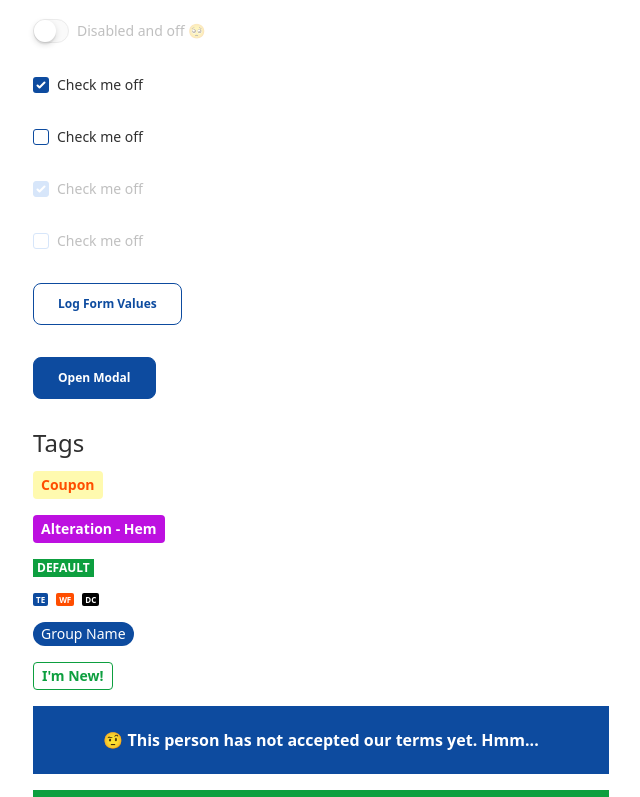
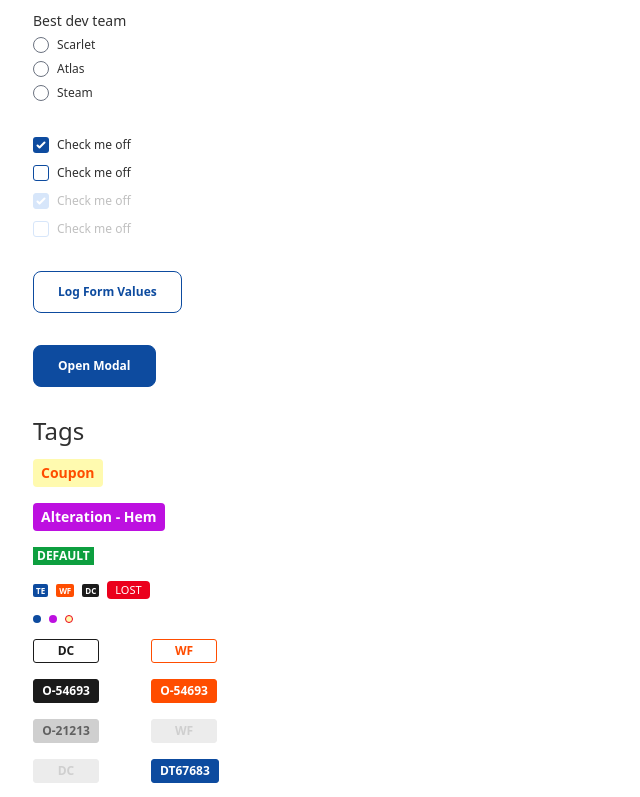
Before and after one commit to paulhmorris/crm-components, a React (Vite) app: page /components in a window 1280 px wide. Shown: the part 1800-2597 px from the top of the page, without its empty margins (79-719 px from the left). Built offline with nearby package versions, Linux system fonts and the light colour scheme.

Commit message:
Fix checkbox/radio rendering error, add order pill

```diff
--- a/src/components/Forms/Checkbox.tsx
+++ b/src/components/Forms/Checkbox.tsx
@@ -1,38 +1,29 @@
-import { ComponentPropsWithRef } from "react";
-import { useField } from "react-final-form";
+import { Field } from "react-final-form";
+import { CheckboxProps } from "types";
 import { classNames } from "utils/helpers";
 
-interface CheckboxProps extends ComponentPropsWithRef<"input"> {
-  name: string;
-  label?: string;
-}
-
-export const Checkbox = ({ name, label, ...props }: CheckboxProps) => {
-  const {
-    input: { value, onChange, type = "checkbox", ...inputProps },
-  } = useField(name);
-
+export const Checkbox = ({
+  name,
+  label,
+  fieldProps,
+  ...props
+}: CheckboxProps) => {
   return (
-    <div className={classNames("flex items-center space-x-2")}>
-      <input
-        {...props}
-        {...inputProps}
-        id={name}
-        type={type}
-        value={value}
-        defaultChecked={value}
-        onChange={onChange}
-        className="form-checkbox focus:shadow-none focus:outline-none focus:ring-0"
-      />
+    <Field name={name} type="checkbox" {...fieldProps}>
+      {({ input }) => (
+        <div className="flex items-center space-x-2">
+          <input {...input} {...props} id={name} className="form-checkbox" />
           <label
             htmlFor={name}
             className={classNames(
               props.disabled && "pointer-events-none cursor-auto opacity-30",
-          "cursor-pointer"
+              "cursor-pointer text-xs"
             )}
           >
             {label}
           </label>
         </div>
+      )}
+    </Field>
   );
 };
--- /dev/null
+++ b/src/components/Forms/Radio.tsx
@@ -0,0 +1,28 @@
+import { Field } from "react-final-form";
+import { RadioProps } from "types";
+
+export const Radio = ({
+  name,
+  value,
+  label,
+  fieldProps,
+  ...props
+}: RadioProps) => {
+  return (
+    <Field name={name} type="radio" value={value.toString()} {...fieldProps}>
+      {({ input }) => (
+        <div className="flex items-center space-x-2">
+          <input
+            {...props}
+            {...input}
+            id={value.toString()}
+            className="cursor-pointer text-tide-blue transition-colors duration-75 focus:ring-transparent"
+          />
+          <label htmlFor={value.toString()} className="cursor-pointer text-xs">
+            {label}
+          </label>
+        </div>
+      )}
+    </Field>
+  );
+};
--- a/src/components/Forms/Toggle.tsx
+++ b/src/components/Forms/Toggle.tsx
@@ -42,7 +42,7 @@ export const Toggle = ({ name, label, ...props }: IToggle) => {
             aria-hidden="true"
             className={classNames(
               value ? "translate-x-3" : "translate-x-0",
-              "pointer-events-none inline-block h-[22px] w-[22px] transform rounded-full bg-white shadow-toggle transition duration-300 ease-in-out"
+              "pointer-events-none inline-block h-[18px] w-[18px] transform rounded-full bg-white shadow-toggle transition duration-300 ease-in-out"
             )}
           />
         </Switch>
@@ -50,7 +50,7 @@ export const Toggle = ({ name, label, ...props }: IToggle) => {
           <Switch.Label
             className={classNames(
               props.disabled && "cursor-default opacity-30",
-              "cursor-pointer"
+              "cursor-pointer text-xs"
             )}
           >
             {label}
--- /dev/null
+++ b/src/components/Orders/OrderPill.tsx
@@ -0,0 +1,46 @@
+import { OrderPillProps } from "types";
+import { classNames } from "utils/helpers";
+
+/** Pass the order type, optional status and text, and this component will render the associated pill */
+export const OrderPill = ({ text, pillType, status }: OrderPillProps) => {
+  const defaultText = pillType === "dryClean" ? "DC" : "WF";
+  if (pillType === "ticket" && status) {
+    throw new TypeError("Ticket order pills have no status");
+  }
+
+  return (
+    <div
+      className={classNames(
+        "inline-flex h-6 min-w-[66px] max-w-min items-center justify-center whitespace-nowrap rounded-sm border px-2 text-xs font-bold leading-3",
+        // DC Request
+        pillType === "dryClean" &&
+          status === "request" &&
+          "border-black bg-transparent text-black",
+        // DC Active
+        pillType === "dryClean" &&
+          status === "active" &&
+          "border-black bg-black text-white",
+        // W&F Request
+        pillType === "washFold" &&
+          status === "request" &&
+          "border-tide-orange bg-transparent text-tide-orange",
+        // W&F Active
+        pillType === "washFold" &&
+          status === "active" &&
+          "border-tide-orange bg-tide-orange text-white",
+        // Canceled, finished, tickets
+        status === "request"
+          ? "bg-transparent"
+          : status === "canceled"
+          ? "border-gray-200 bg-gray-200 text-gray-300"
+          : status === "finished"
+          ? "border-gray-300 bg-gray-300 text-secondary"
+          : pillType === "ticket" && "border-tide-blue bg-tide-blue text-white"
+      )}
+    >
+      <span>
+        {status === "request" || status === "canceled" ? defaultText : text}
+      </span>
+    </div>
+  );
+};
--- a/src/components/Tags/index.tsx
+++ b/src/components/Tags/index.tsx
@@ -1,24 +1,24 @@
-type TagProps = { text: string };
+type TagPropsWithText = { text: string };
 
-export const CouponTag = ({ text }: TagProps) => {
+export const CouponTag = ({ text }: TagPropsWithText) => {
   return (
-    <div className="inline-flex max-w-min items-center whitespace-nowrap rounded bg-tag-yellow px-2 py-1 align-middle font-bold text-tide-orange">
+    <div className="inline-flex max-w-min flex-grow-0 items-center whitespace-nowrap rounded bg-tag-yellow px-2 py-1 align-middle font-bold text-tide-orange">
       <span>{text}</span>
     </div>
   );
 };
 
-export const SpecialServicesTag = ({ text }: TagProps) => {
+export const SpecialServicesTag = ({ text }: TagPropsWithText) => {
   return (
-    <div className="inline-flex max-w-min items-center whitespace-nowrap rounded bg-tag-purple px-2 py-1 align-middle font-bold text-white">
+    <div className="inline-flex max-w-min flex-grow-0 items-center whitespace-nowrap rounded bg-tag-purple px-2 py-1 align-middle font-bold text-white">
       <span className="capitalize">{text}</span>
     </div>
   );
 };
 
-export const GroupNameTag = ({ text }: TagProps) => {
+export const GroupNameTag = ({ text }: TagPropsWithText) => {
   return (
-    <div className="inline-flex max-w-min items-center whitespace-nowrap rounded-pill bg-blue-200 px-2 py-0.5 align-middle text-sm text-white">
+    <div className="inline-flex max-w-min flex-grow-0 items-center whitespace-nowrap rounded-pill bg-blue-200 px-2 py-0.5 align-middle text-sm text-white">
       <span className="capitalize">{text}</span>
     </div>
   );
@@ -26,7 +26,7 @@ export const GroupNameTag = ({ text }: TagProps) => {
 
 export const DefaultTag = () => {
   return (
-    <div className="inline-flex max-w-min items-center whitespace-nowrap bg-tag-green px-1 align-middle text-xs font-bold leading-[18px] text-white">
+    <div className="inline-flex max-w-min flex-grow-0 items-center whitespace-nowrap bg-tag-green px-1 align-middle text-xs font-bold leading-[18px] text-white">
       <span>DEFAULT</span>
     </div>
   );
@@ -34,7 +34,7 @@ export const DefaultTag = () => {
 
 export const TaxExemptTag = () => {
   return (
-    <div className="inline-flex max-w-min items-center whitespace-nowrap rounded-sm bg-blue-200 px-[3px] py-[1px] align-middle text-tiny font-bold leading-[11px] text-white">
+    <div className="inline-flex max-w-min flex-grow-0 items-center whitespace-nowrap rounded-tiny bg-blue-200 px-[3px] py-[1px] align-middle text-tiny font-bold leading-[11px] text-white">
       <span>TE</span>
     </div>
   );
@@ -42,15 +42,23 @@ export const TaxExemptTag = () => {
 
 export const WashFoldTag = () => {
   return (
-    <div className="inline-flex max-w-min items-center whitespace-nowrap rounded-sm bg-tide-orange px-[3px] py-[1px] align-middle text-tiny font-bold leading-[11px] text-white">
+    <div className="inline-flex max-w-min flex-grow-0 items-center whitespace-nowrap rounded-tiny bg-tide-orange px-[3px] py-[1px] align-middle text-tiny font-bold leading-[11px] text-white">
       <span>WF</span>
+    </div>
+  );
+};
+
+export const LostTag = () => {
+  return (
+    <div className="inline-flex max-w-min flex-grow-0 items-center whitespace-nowrap rounded bg-error px-2 py-[1px] align-middle text-[11px] leading-4 text-white">
+      <span>LOST</span>
     </div>
   );
 };
 
 export const DryCleanTag = () => {
   return (
-    <div className="inline-flex max-w-min items-center whitespace-nowrap rounded-sm bg-black px-[3px] py-[1px] align-middle text-tiny font-bold leading-[11px] text-white">
+    <div className="inline-flex max-w-min flex-grow-0 items-center whitespace-nowrap rounded-tiny bg-black px-[3px] py-[1px] align-middle text-tiny font-bold leading-[11px] text-white">
       <span>DC</span>
     </div>
   );
@@ -58,8 +66,24 @@ export const DryCleanTag = () => {
 
 export const NewLeadTag = () => {
   return (
-    <div className="inline-flex h-7 max-w-min items-center whitespace-nowrap rounded border border-tag-green bg-transparent px-2 align-middle text-sm font-bold text-tag-green">
+    <div className="inline-flex h-7 max-w-min flex-grow-0 items-center whitespace-nowrap rounded border border-tag-green bg-transparent px-2 align-middle text-sm font-bold text-tag-green">
       <span>I&apos;m New!</span>
     </div>
   );
 };
+
+export const GroupDot = () => {
+  return <div className="inline-block h-2 w-2 rounded-full bg-tide-blue"></div>;
+};
+
+export const SpecialServiceDot = () => {
+  return (
+    <div className="inline-block h-2 w-2 rounded-full bg-tag-purple"></div>
+  );
+};
+
+export const CouponDot = () => {
+  return (
+    <div className="inline-block h-2 w-2 rounded-full border-[0.5px] border-error bg-tag-yellow"></div>
+  );
+};
--- a/src/index.css
+++ b/src/index.css
@@ -11,7 +11,7 @@
   }
 
   .body-small {
-    @apply text-xs leading-[18px];
+    @apply text-xs leading-[1.125rem];
   }
 
   h1 {
@@ -23,7 +23,7 @@
   }
 
   h3 {
-    @apply text-lg font-normal leading-[18px];
+    @apply text-lg font-normal leading-[1.125rem];
   }
 
   h4 {
@@ -81,11 +81,11 @@
   }
 
   .form-toggle {
-    @apply relative inline-flex h-6 w-9 shrink-0 cursor-pointer rounded-full border outline-transparent transition duration-300 ease-in-out focus:outline-none focus-visible:outline-2 focus-visible:ring-2 focus-visible:ring-blue-200 focus-visible:ring-opacity-75 focus-visible:ring-offset-2 disabled:cursor-auto;
+    @apply relative inline-flex h-5 w-8 shrink-0 cursor-pointer rounded-full border outline-transparent transition duration-300 ease-in-out focus:outline-none focus-visible:outline-2 focus-visible:ring-2 focus-visible:ring-blue-200 focus-visible:ring-opacity-75 focus-visible:ring-offset-2 disabled:cursor-auto;
   }
 
   .form-checkbox {
-    @apply h-4 w-4 cursor-pointer rounded-[3px] border border-blue-200 text-blue-200 transition duration-100 focus:ring-transparent disabled:pointer-events-none disabled:cursor-auto disabled:border-blue-100 disabled:text-blue-100;
+    @apply h-4 w-4 cursor-pointer rounded-[3px] border border-blue-200 text-blue-200 transition duration-100 focus:shadow-none focus:outline-none focus:ring-0 focus:ring-transparent disabled:pointer-events-none disabled:cursor-auto disabled:border-blue-100 disabled:text-blue-100;
   }
 
   .btn-primary {
--- a/src/routes/components.tsx
+++ b/src/routes/components.tsx
@@ -1,5 +1,7 @@
 import { Menu } from "@headlessui/react";
+import { Radio } from "components/Forms/Radio";
 import { MarketCard } from "components/Markets/MarketCard";
+import { OrderPill } from "components/Orders/OrderPill";
 import { useState } from "react";
 import { Form } from "react-final-form";
 import { classNames } from "utils/helpers";
@@ -16,11 +18,15 @@ import { Toggle } from "../components/Forms/Toggle";
 import { EmptyModal } from "../components/Modals/EmptyModal";
 import { SearchBox } from "../components/SearchBox";
 import {
+  CouponDot,
   CouponTag,
   DefaultTag,
   DryCleanTag,
+  GroupDot,
   GroupNameTag,
+  LostTag,
   NewLeadTag,
+  SpecialServiceDot,
   SpecialServicesTag,
   TaxExemptTag,
   WashFoldTag,
@@ -185,6 +191,7 @@ export default function ComponentDisplay() {
               <TextArea name="disabled" label="disabled" disabled />
               <TextArea name="disabledWithValue" label="disabled" disabled />
               <SearchBox name="mySearch" placeholder="Search..." />
+              <div className="space-y-4">
                 <Toggle name="myBoolean" label="Toggle me!" />
                 <Toggle name="myBoolean2" label="And me!" />
                 <Toggle
@@ -197,10 +204,26 @@ export default function ComponentDisplay() {
                   label="Disabled and off 🥺"
                   disabled
                 />
-              <Checkbox name="checkbox" label="Check me off" type="checkbox" />
+              </div>
+              <fieldset>
+                <legend>Best dev team</legend>
+                {/* Radios here */}
+                <div className="mt-1 space-y-1">
+                  <Radio name="bestTeam" label="Scarlet" value="scarlet" />
+                  <Radio name="bestTeam" label="Atlas" value="atlas" />
+                  <Radio name="bestTeam" label="Steam" value="steam" />
+                </div>
+              </fieldset>
+              <div className="space-y-2">
+                <Checkbox
+                  name="checkbox"
+                  label="Check me off"
+                  type="checkbox"
+                />
                 <Checkbox name="checkbox2" label="Check me off" />
                 <Checkbox name="checkbox3" label="Check me off" disabled />
                 <Checkbox name="checkbox4" label="Check me off" disabled />
+              </div>
               <div>
                 <Button variant="secondary" onClick={() => console.log(values)}>
                   Log Form values
@@ -227,10 +250,26 @@ export default function ComponentDisplay() {
         <CouponTag text="Coupon" />
         <SpecialServicesTag text="alteration - hem" />
         <DefaultTag />
-        <div className="flex space-x-2">
+        <div className="flex items-center space-x-2">
           <TaxExemptTag />
           <WashFoldTag />
           <DryCleanTag />
+          <LostTag />
+        </div>
+        <div className="flex space-x-2">
+          <GroupDot />
+          <SpecialServiceDot />
+          <CouponDot />
+        </div>
+        <div className="grid max-w-[220px] grid-cols-2 gap-4">
+          <OrderPill status="request" pillType="dryClean" />
+          <OrderPill status="request" pillType="washFold" />
+          <OrderPill status="active" pillType="dryClean" text="O-54693" />
+          <OrderPill status="active" pillType="washFold" text="O-54693" />
+          <OrderPill status="finished" pillType="dryClean" text="O-21213" />
+          <OrderPill status="canceled" pillType="washFold" />
+          <OrderPill status="canceled" pillType="dryClean" />
+          <OrderPill pillType="ticket" text="DT67683" />
         </div>
         <GroupNameTag text="group name" />
         <NewLeadTag />
--- a/tailwind.config.js
+++ b/tailwind.config.js
@@ -37,11 +37,12 @@ module.exports = {
       transparent: "transparent",
       current: "currentColor",
       white: "#fff",
-      black: "#000",
+      black: "#1b1b1b",
     },
     borderRadius: {
       none: "0",
-      sm: "2px",
+      tiny: "2px",
+      sm: "3px",
       DEFAULT: "4px",
       md: "6px",
       lg: "8px",
```
Also changed, not shown: src/types.ts (+45 -0 lines), src/public/cancel-search.svg (added). Lines whose indentation alone changed are shown as unchanged.
